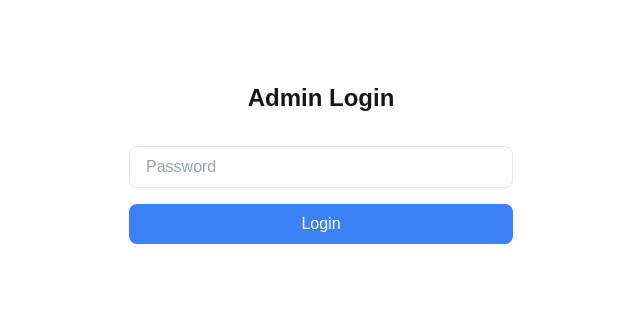
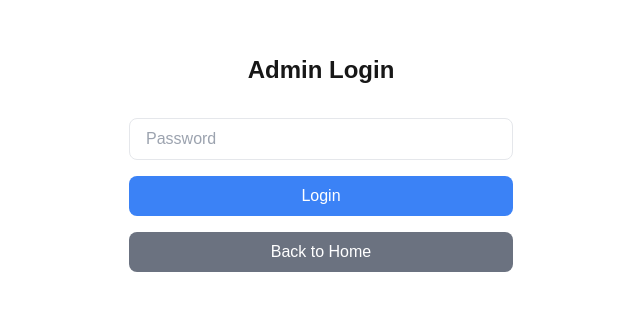
Before and after one commit to FaiChou/IntraPaste, a Next.js app: page /admin/login in a window 1280 px wide. Shown: the part 237-548 px from the top of the page, without its empty margins (319-959 px from the left). Built offline with nearby package versions, Linux system fonts and the light colour scheme.

Commit message:
feat(login): add back to home link on login page

```diff
--- a/app/admin/login/page.tsx
+++ b/app/admin/login/page.tsx
@@ -3,6 +3,7 @@
 import { useState } from 'react'
 import { useRouter } from 'next/navigation'
 import { useI18n } from '@/lib/i18n/context'
+import Link from 'next/link'
 
 export default function LoginPage() {
   const [password, setPassword] = useState('')
@@ -60,6 +61,12 @@ export default function LoginPage() {
             {t.login.submit}
           </button>
         </form>
+
+        <div className="mt-4 text-center">
+          <Link href="/" className="inline-block w-full px-4 py-2 bg-gray-500 text-white rounded-lg hover:bg-gray-600">
+          {t.login.backToHome}
+          </Link>
+        </div>
       </div>
     </main>
   )
--- a/lib/i18n/de.ts
+++ b/lib/i18n/de.ts
@@ -69,6 +69,7 @@ const de = {
     submit: 'Anmelden',
     error: 'Anmeldung fehlgeschlagen',
     incorrect: 'Falsches Passwort',
+    backToHome: 'Zurück zur Startseite',
   },
   errors: {
     uploadFailed: 'Upload fehlgeschlagen: ',
--- a/lib/i18n/en.ts
+++ b/lib/i18n/en.ts
@@ -69,6 +69,7 @@ const en = {
     submit: 'Login',
     error: 'Login failed',
     incorrect: 'Incorrect password',
+    backToHome: 'Back to Home',
   },
   errors: {
     uploadFailed: 'Upload failed: ',
--- a/lib/i18n/fr.ts
+++ b/lib/i18n/fr.ts
@@ -69,6 +69,7 @@ const fr = {
     submit: 'Connexion',
     error: 'Échec de la connexion',
     incorrect: 'Mot de passe incorrect',
+    backToHome: 'Retour à l\'accueil',
   },
   errors: {
     uploadFailed: 'Échec du téléversement: ',
--- a/lib/i18n/ja.ts
+++ b/lib/i18n/ja.ts
@@ -69,6 +69,7 @@ const ja = {
     submit: 'ログイン',
     error: 'ログインに失敗しました',
     incorrect: 'パスワードが正しくありません',
+    backToHome: 'ホームに戻る',
   },
   errors: {
     uploadFailed: 'アップロード失敗: ',
--- a/lib/i18n/ko.ts
+++ b/lib/i18n/ko.ts
@@ -69,6 +69,7 @@ const ko = {
     submit: '로그인',
     error: '로그인 실패',
     incorrect: '잘못된 비밀번호',
+    backToHome: '홈으로 돌아가기',
   },
   errors: {
     uploadFailed: '업로드 실패: ',
--- a/lib/i18n/zh_CN.ts
+++ b/lib/i18n/zh_CN.ts
@@ -69,6 +69,7 @@ const zh_CN = {
     submit: '登录',
     error: '登录失败',
     incorrect: '密码错误',
+    backToHome: '返回首页',
   },
   errors: {
     uploadFailed: '上传失败: ',
--- a/lib/i18n/zh_HK.ts
+++ b/lib/i18n/zh_HK.ts
@@ -69,6 +69,7 @@ const zh_HK = {
     submit: '登錄',
     error: '登錄失敗',
     incorrect: '密碼錯誤',
+    backToHome: '返回首頁',
   },
   errors: {
     uploadFailed: '上傳失敗: ',
```
